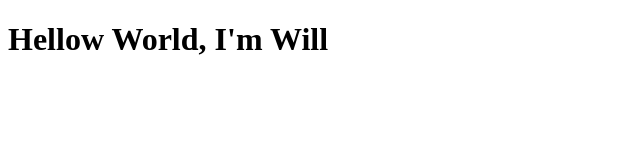
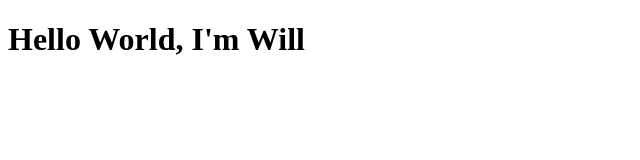
Before and after one commit to wdm0804/wdm0804.github.io, a plain HTML site: page Marlowe_Lesson7.html in a window 1280 px wide. Shown: the whole page, without its empty margins (0-640 px from the left). Drawn offline with Linux system fonts and the light colour scheme.

Commit message:
Update Marlowe_Lesson7.html

```diff
--- a/Marlowe_Lesson7.html
+++ b/Marlowe_Lesson7.html
@@ -4,6 +4,6 @@
       <title>Hello World, </title>
     </head>
     <body>
-      <h1>Hellow World, I'm Will</h1>
+      <h1>Hello World, I'm Will</h1>
     </body>
   </html>
```
